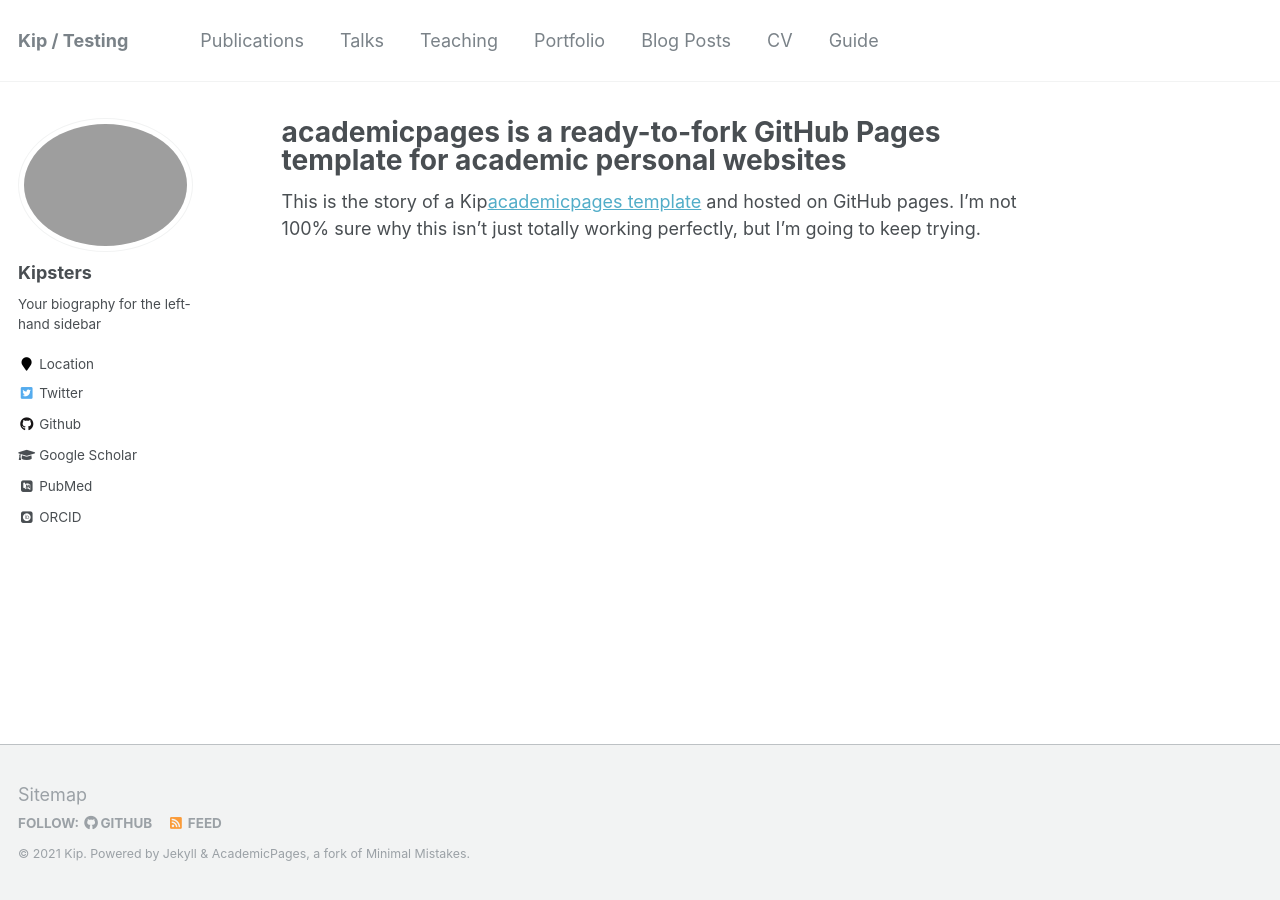
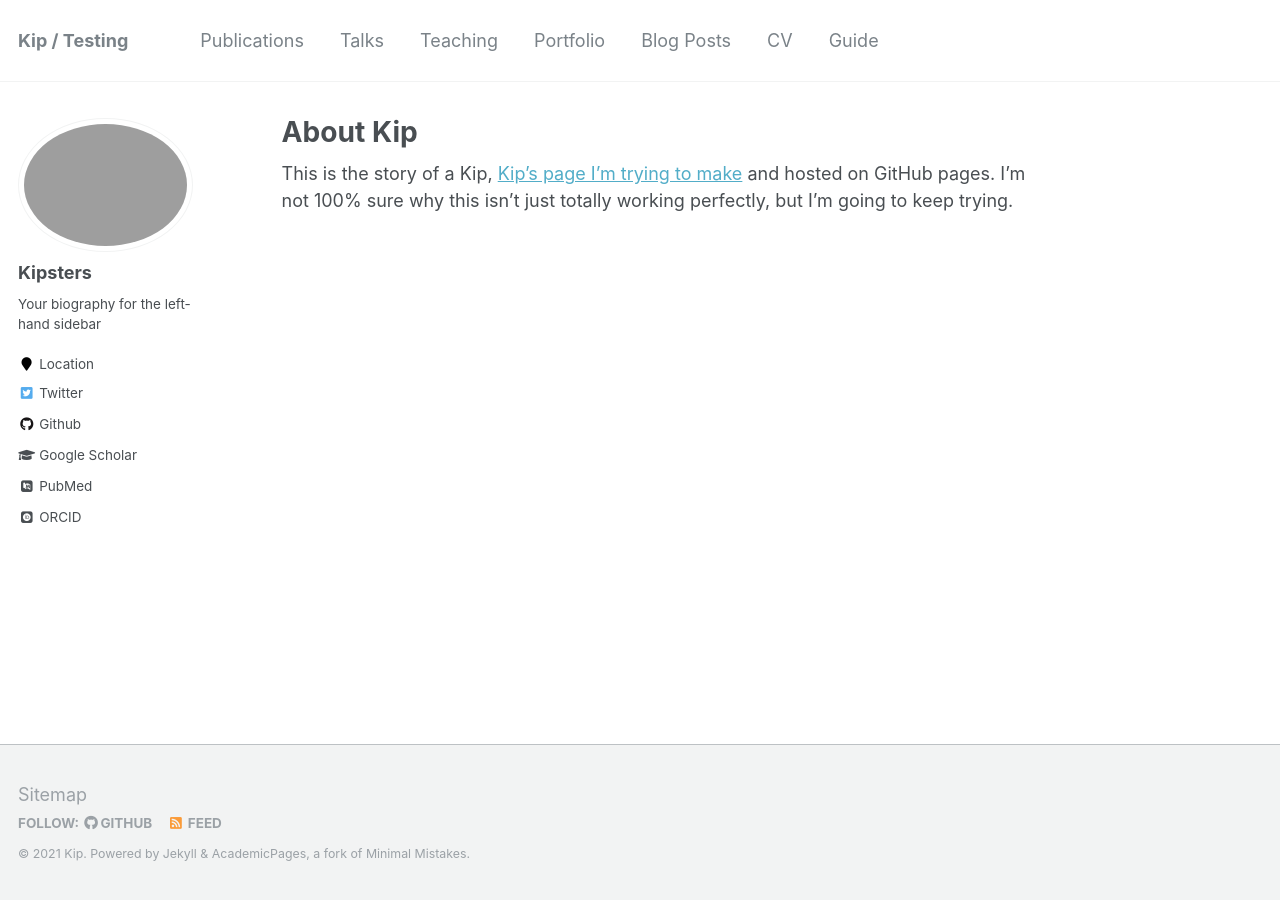
Before and after one commit to akfraik/Kiphub, a Jekyll site: the page built from _pages/about.md, in a window 1280 px wide. Built offline with Jekyll 4.4.1, drawn with Linux system fonts in a browser that asks for light colours; some web fonts are replaced.

Commit message:
Update about.md

```diff
--- a/_pages/about.md
+++ b/_pages/about.md
@@ -1,6 +1,6 @@
 ---
 permalink: /
-title: "academicpages is a ready-to-fork GitHub Pages template for academic personal websites"
+title: "About Kip"
 excerpt: "About me"
 author_profile: true
 redirect_from:
@@ -8,4 +8,4 @@ redirect_from:
   - /about.html
 ---
 
-This is the story of a Kip[academicpages template](https://github.com/kiphub.github.io) and hosted on GitHub pages. I'm not 100% sure why this isn't just totally working perfectly, but I'm going to keep trying.
+This is the story of a Kip, [Kip's page I'm trying to make](https://github.com/kiphub.github.io) and hosted on GitHub pages. I'm not 100% sure why this isn't just totally working perfectly, but I'm going to keep trying.
```
